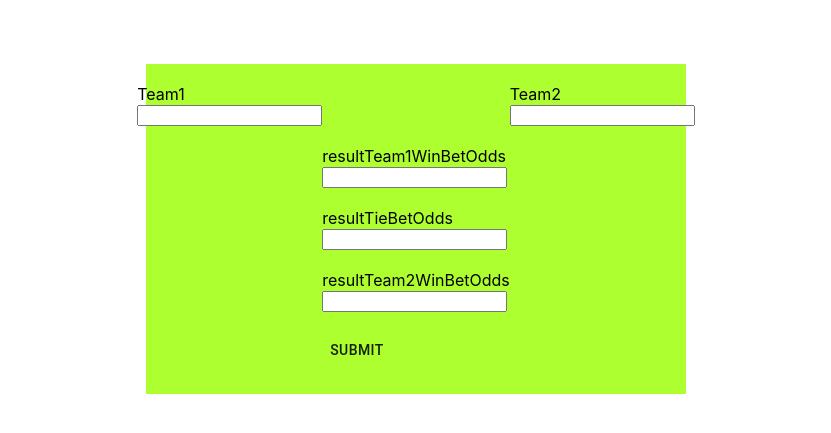
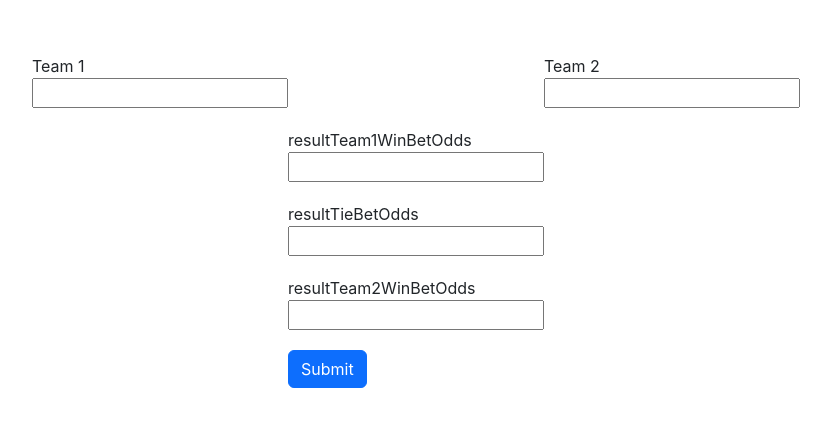
Before and after one commit to proman3419/Betting-Assistant, a React (Create React App) app in the folder betting-assistant-f/: page / in a window 1280 px wide. Shown: the part 171-604 px from the top of the page, without its empty margins (224-1055 px from the left). Built offline with nearby package versions, Linux system fonts and the light colour scheme.

Commit message:
bootstrap added

```diff
--- a/betting-assistant-f/package.json
+++ b/betting-assistant-f/package.json
@@ -10,7 +10,9 @@
     "@testing-library/jest-dom": "^5.16.5",
     "@testing-library/react": "^13.4.0",
     "@testing-library/user-event": "^13.5.0",
+    "bootstrap": "^5.2.3",
     "react": "^18.2.0",
+    "react-bootstrap": "^2.7.0",
     "react-dom": "^18.2.0",
     "react-router": "^6.6.1",
     "react-scripts": "5.0.1",
--- a/betting-assistant-f/src/App.css
+++ b/betting-assistant-f/src/App.css
@@ -1,10 +1,12 @@
+#backgroundDiv {
+  background-color: lightgrey;
+}
+
 #superDiv {
   position: absolute;
   top: 50%;
   left: 50%;
   transform: translate(-50%, -50%);
-  width: 500px;
-  background-color: greenyellow;
   display: grid;
   grid-template-columns: 1fr 1fr;
   grid-template-rows: repeat(5, 1fr);
--- a/betting-assistant-f/src/FormView.js
+++ b/betting-assistant-f/src/FormView.js
@@ -1,8 +1,7 @@
 import './App.css';
 import { Link } from 'react-router-dom';
-import { Button } from '@material-ui/core';
 import ResultView from './ResultView';
-
+import { Button, ButtonGroup, Dropdown } from "react-bootstrap";
 function FormView() {
   function handleSubmit(e) {
     console.log("ASDSA")
@@ -34,13 +33,14 @@ function FormView() {
   }
 
   return (
+      <div id="backgroundDiv">
         <div id="superDiv">
           <div id="team1Div">
-        <label for="team1Input">Team1</label>
+            <label for="team1Input">Team 1</label>
             <input id="team1Input" name="team1Input" type="text"></input>
           </div>
           <div id="team2Div">
-        <label for="team2Input">Team2</label>
+            <label for="team2Input">Team 2</label>
             <input id="team2Input" name="team2Input" type="text"></input>
           </div>
           <div id="resultTeam1WinBetOddsDiv">
@@ -60,6 +60,7 @@ function FormView() {
             {/* <Link to="resultView" id="calculateButton">adsfads</Link> */}
           </form>
         </div>
+      </div>
   );
 }
 
--- a/betting-assistant-f/src/index.js
+++ b/betting-assistant-f/src/index.js
@@ -1,5 +1,11 @@
 import React from 'react';
 import ReactDOM from 'react-dom/client';
+
+// Bootstrap CSS
+import "bootstrap/dist/css/bootstrap.min.css";
+// Bootstrap Bundle JS
+import "bootstrap/dist/js/bootstrap.bundle.min";
+
 import './index.css';
 import App from './App';
 import reportWebVitals from './reportWebVitals';
```
Also changed, not shown: 1 other file (tests, documents, lock files or other folders). Lines whose indentation alone changed are shown as unchanged.
